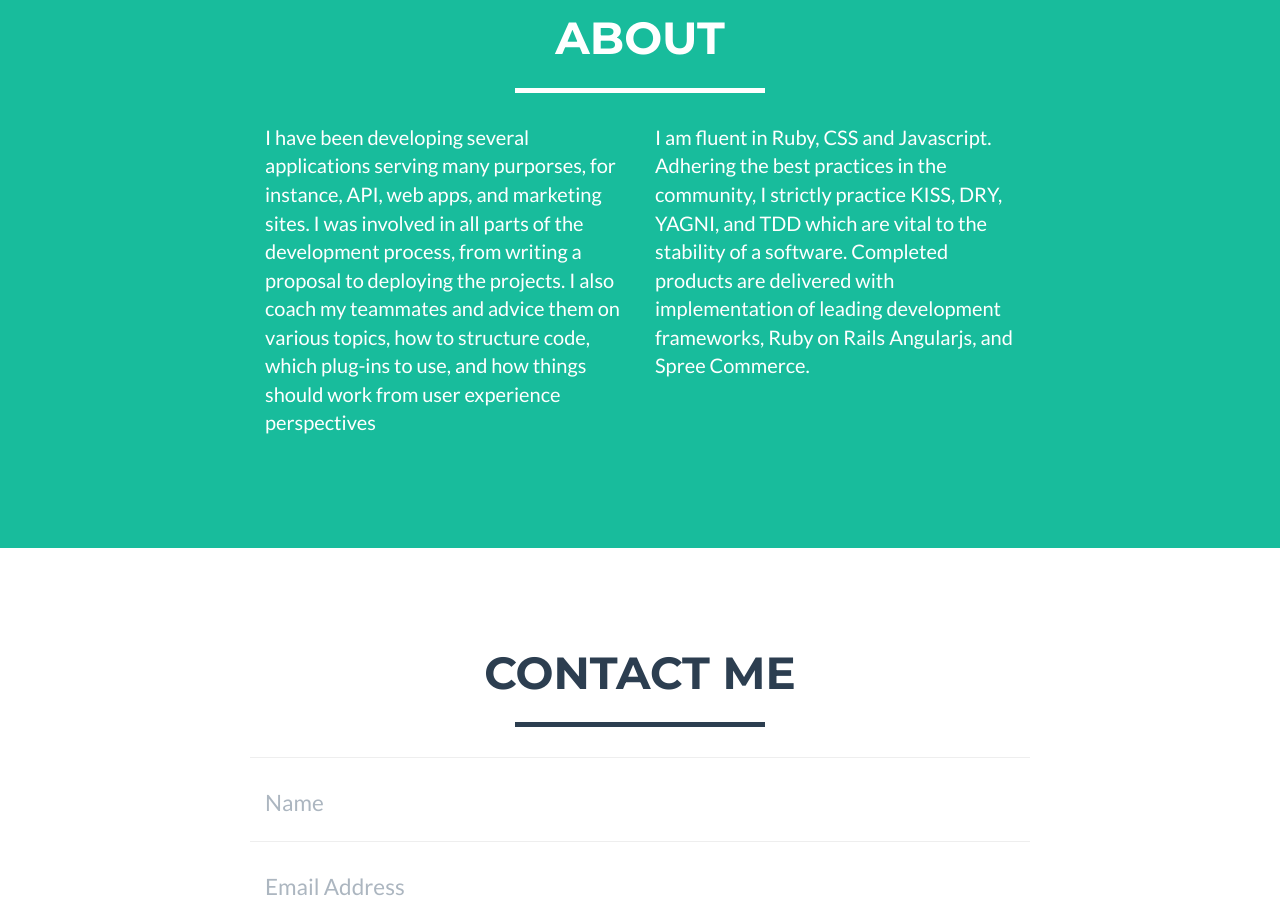
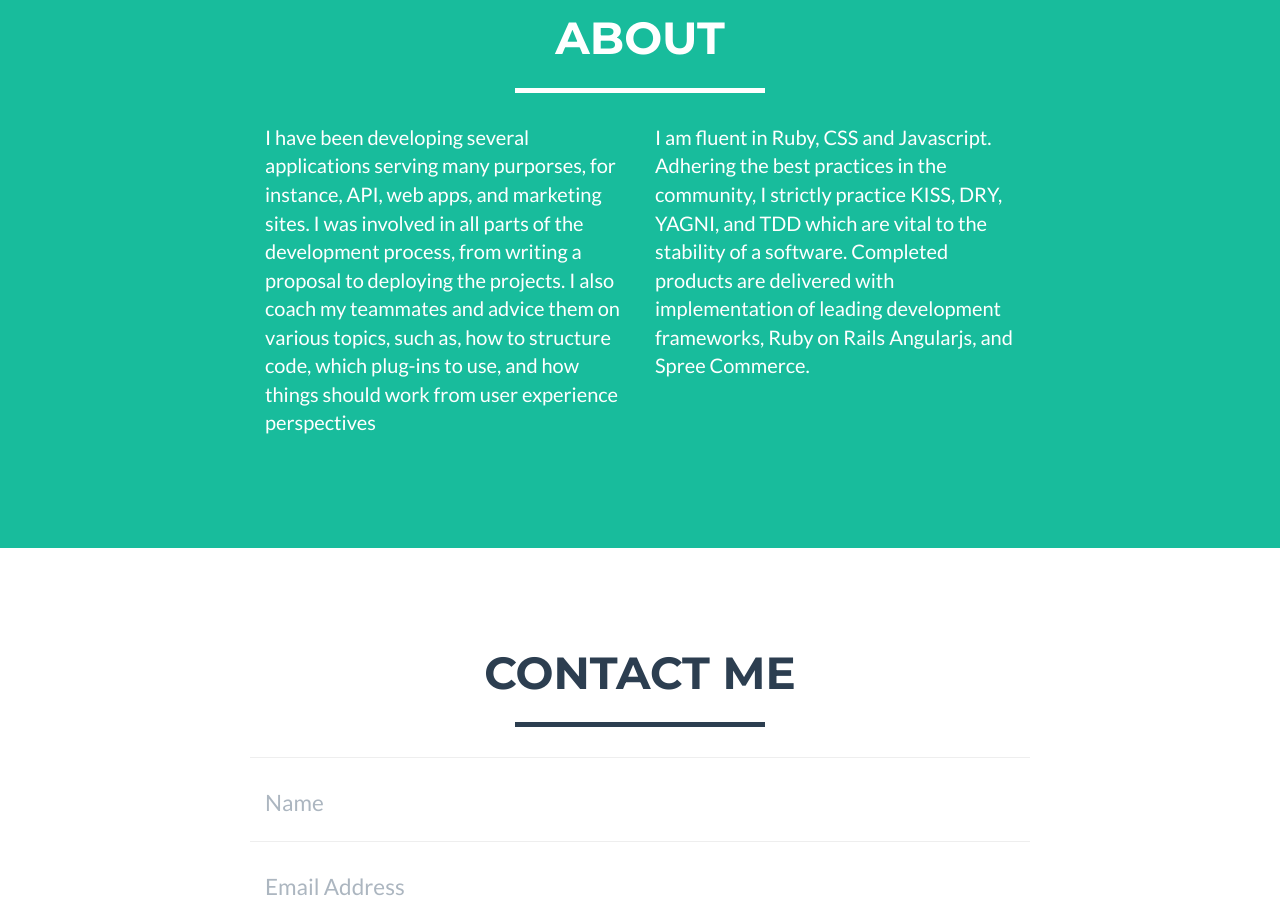
Before and after one commit to patorn/patorn.github.io, a website: page index.html in a window 1280 px wide. Shown: the part 2020-2943 px from the top of the page. Drawn offline with nearby package versions, Linux system fonts and the light colour scheme.

Commit message:
Update text

```diff
--- a/index.html
+++ b/index.html
@@ -190,7 +190,7 @@
             </div>
             <div class="row">
                 <div class="col-lg-4 col-lg-offset-2">
-                    <p>I have been developing several applications serving many purporses, for instance, API, web apps, and marketing sites. I was involved in all parts of the development process, from writing a proposal to deploying the projects. I also coach my teammates and advice them on various topics, how to structure code, which plug-ins to use, and how things should work from user experience perspectives</p>
+                    <p>I have been developing several applications serving many purporses, for instance, API, web apps, and marketing sites. I was involved in all parts of the development process, from writing a proposal to deploying the projects. I also coach my teammates and advice them on various topics, such as, how to structure code, which plug-ins to use, and how things should work from user experience perspectives</p>
                 </div>
                 <div class="col-lg-4">
                     <p>I am fluent in Ruby, CSS and Javascript. Adhering the best practices in the community, I strictly practice KISS, DRY, YAGNI, and TDD which are vital to the stability of a software. Completed products are delivered with implementation of leading development frameworks, Ruby on Rails Angularjs, and Spree Commerce.</p>
```
